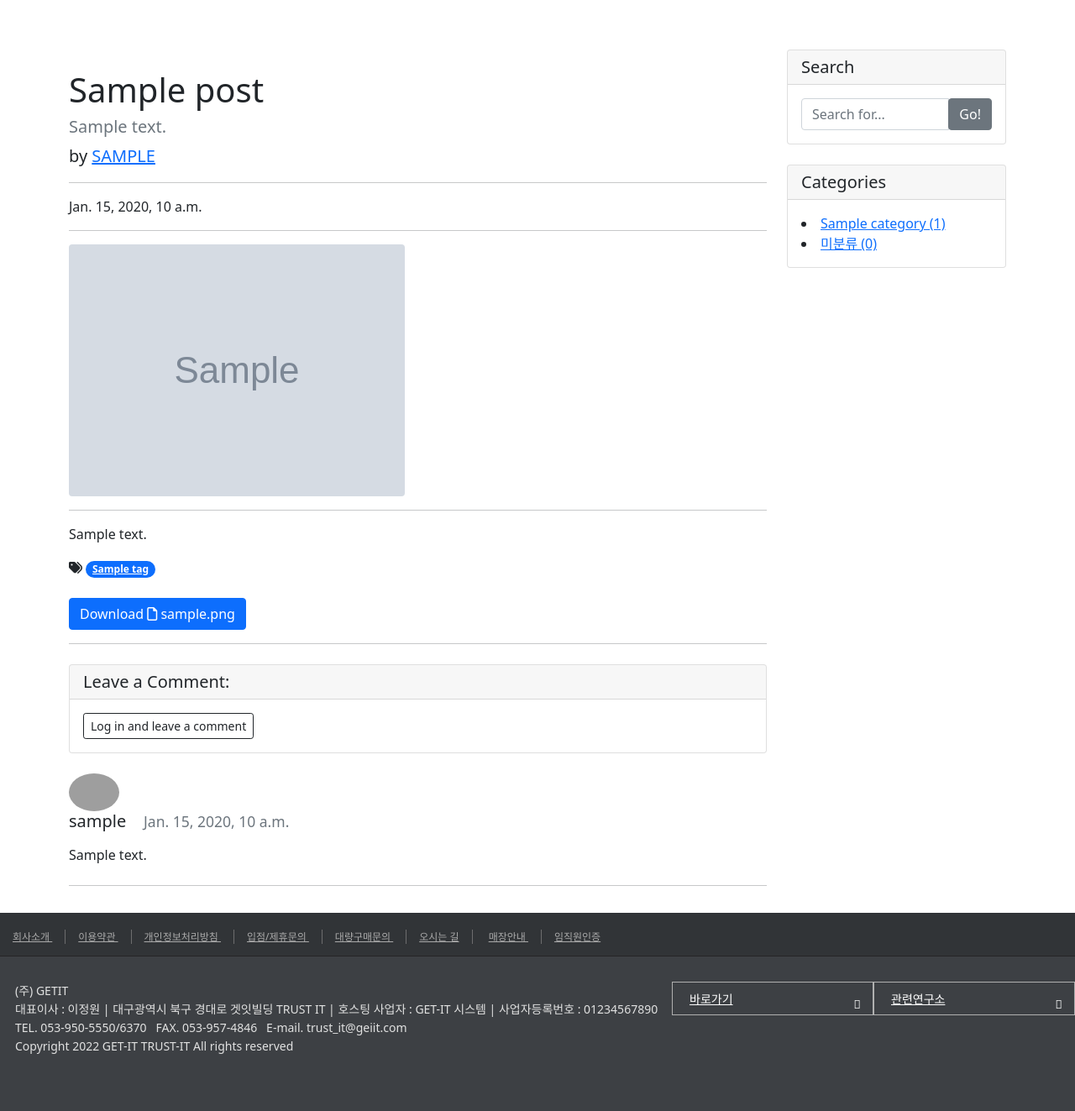
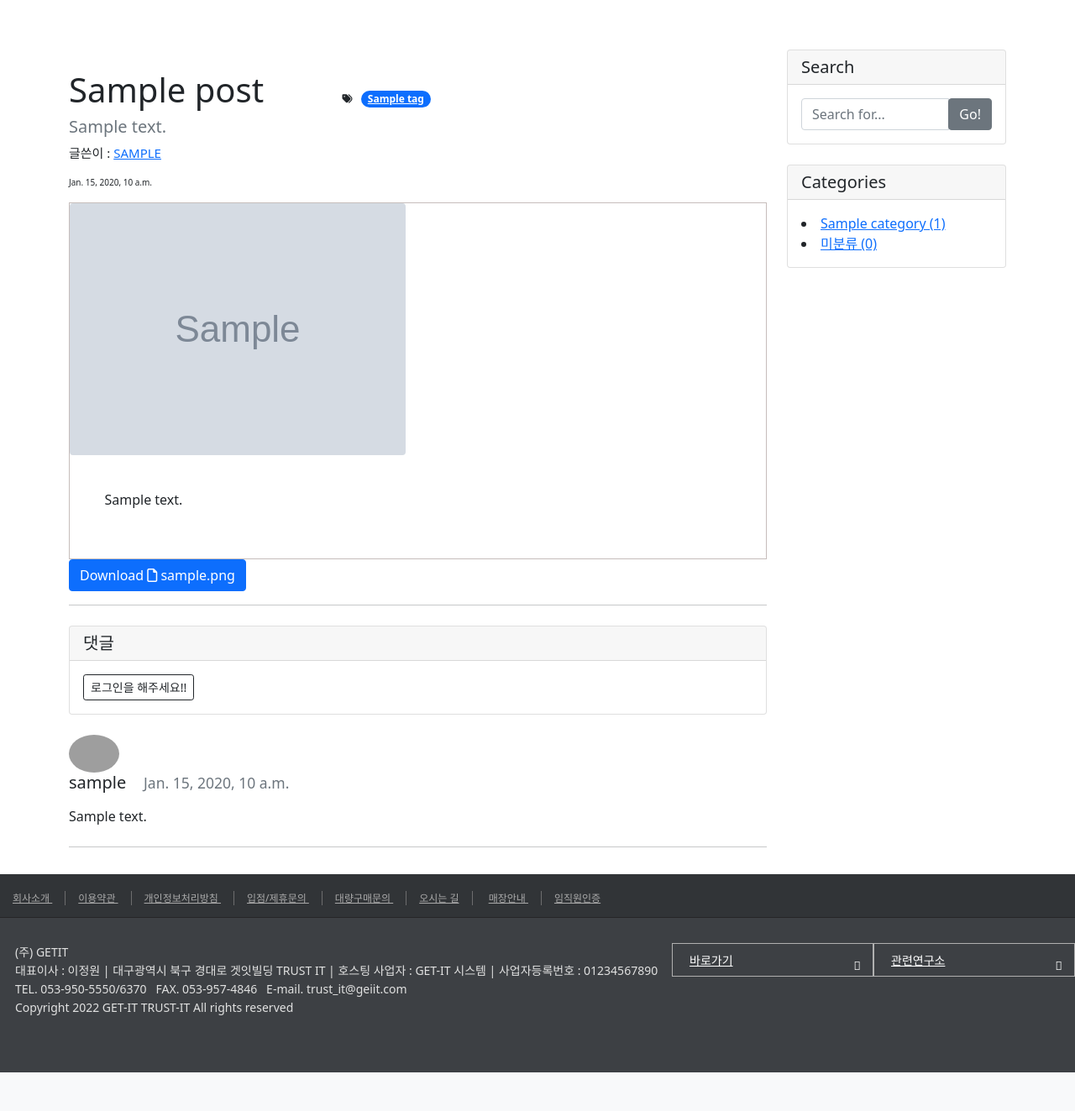
Before and after one commit to geunchanKim/TRUST-IT, a Django app: page /communication/1/ in a window 1280 px wide. Shown: the part 56-1379 px from the top of the page at 84% size. After the commit the page ends 1333 px from the top, so only its background shows below. Run offline with Django 4.2, Linux system fonts and the light colour scheme; tables that the repository leaves empty hold one stand-in row (values such as "Sample post"); grey boxes marked "Sample" are stand-in pictures; some libraries are stand-ins or nearby versions; grey boxes are pictures that could not be loaded.

Commit message:
complete communication

```diff
--- a/communication/templates/communication/post_detail.html
+++ b/communication/templates/communication/post_detail.html
@@ -5,57 +5,67 @@
 {% endblock %}
 
 {% block main_area %}
+    <head>
+        <style>
+            post_line {
+                display: inline;
+            }
+        </style>
+    </head>
     <div id= "post-area">
         {% if post.category %}
         <span class="badge badge-secondary float-right">{{ post.category }}</span>
         {% else %}
         <span class="badge badge-secondary float-right">미분류</span>
         {% endif %}
+
+        {% if user.is_authenticated and user == post.author%}
+            <a class="btn btn-info btn-sm float-right" role="button" href="/communication/update_post/{{post.pk}}/" style="float: left;">
+                <i class="fas fa-pen"></i>Edit Post</a>
+        {%endif%}
+
+        <div class="post_line">
         <!-- Title -->
-        <h1 class="mt-4">{{ post.title }}</h1>
+        <h1 class="mt-4">{{ post.title }}
+        {% if post.tags.exists %}
+         <i style="font-size:12px; margin-left:10%;" class ="fas fa-tags"></i>
+         {% for tag in post.tags.all %}
+             <a href="{{tag.get_absoulte_url}}" class="badge rounded-pill bg-primary" style="font-size:12px">
+                 {{tag}}
+             </a>
+         {% endfor %}
+        {% endif %}
+            </h1>
+        </div>
+
+
         <h5 class="text-muted">{{post.hook_text}}</h5>
 
         <!-- Author -->
-        <p class="lead">
-            by
+        <p class="lead" style="font-size:15px">
+            글쓴이 :
             <a href="#">{{post.author |upper}}</a>
         </p>
+         <!-- Date/Time -->
+         <p style="font-size:10px">{{ post.created_at }}</p>
 
-        <hr>
 
-        {% if user.is_authenticated and user == post.author%}
-            <a class="btn btn-info btn-sm float-right" role="button" href="/communication/update_post/{{post.pk}}/">
-                <i class="fas fa-pen"></i>Edit Post</a>
-        {%endif%}
-        <!-- Date/Time -->
-        <p>{{ post.created_at }}</p>
+        <div style="width: 100%; border: 1px solid #C6BDBB;">
+            <!-- Preview image-->
+                {% if post.head_image %}
+                    <img class="img-fluid rounded" src="{{post.head_image.url}}" alt="{{ post.title }} head_image" >
+                {% comment %} {% else %}
+                    <img class = "img-fluid rounded" src="https://picsum.photos/seed/{{ p.id }}/800/200" alt="random_image"> {% endcomment %}
+                {% endif %}
 
-        <hr>
 
-        <!-- Preview image-->
-            {% if post.head_image %}
-                <img class="img-fluid rounded" src="{{post.head_image.url}}" alt="{{ post.title }} head_image" >
-            {% else %}
-                <img class = "img-fluid rounded" src="https://picsum.photos/seed/{{ p.id }}/800/200" alt="random_image">
-            {% endif %}
-
-        <hr>
-
-        <!-- Post Content -->
-        <p>{{ post.content }}</p>
-
-        {% if post.tags.exists %}
-            <i class ="fas fa-tags"></i>
-            {% for tag in post.tags.all %}
-                <a href="{{tag.get_absoulte_url}}" class="badge rounded-pill bg-primary">
-                    {{tag}}
-                </a>
-            {% endfor %}
-            <br><br>
-        {% endif %}
+            <!-- Post Content -->
+            <p style="padding:5%">{{ post.content }}</p>
+        </div>
 
 
         {% if post.file_upload %}
+
             <a href=" {{ post.file_upload.url }}" class="btn btn-primary" role="button" download>Download
                 {% if post.get_file_ext == 'csv' %}
                     <i class="fas fa-file-csv"></i>
@@ -69,15 +79,16 @@
 
                 {{ post.get_file_name }}
             </a>
+            <hr>
         {% endif %}
 
-        <hr>
+
     </div>
 
     <div id="comment-area">
         <!-- Comments Form -->
         <div class="card my-4">
-            <h5 class="card-header">Leave a Comment:</h5>
+            <h5 class="card-header">댓글</h5>
             <div class="card-body">
                 {% if user.is_authenticated %}
                 <form id="comment-form" method="POST" action="{{post.get_absolute_url}}new_comment/">
@@ -85,11 +96,12 @@
                     <div class="form-group">
                         {{ comment_form | crispy }}
                     </div>
+                    <br>
                     <button type="submit" class="btn btn-primary">Submit</button>
                 </form>
                 {%else%}
                     <a role="button" class="btn btn-outline-dark btn-block btn-sm"
-                    href="#" data-toggle="modal" data-target="#loginModal">Log in and leave a comment</a>
+                    href="#" data-toggle="modal" data-target="#loginModal">로그인을 해주세요!!</a>
                 {%endif%}
             </div>
         </div>
```
Also changed, not shown: communication/templates/communication/post_list.html (+30 -2 lines).
